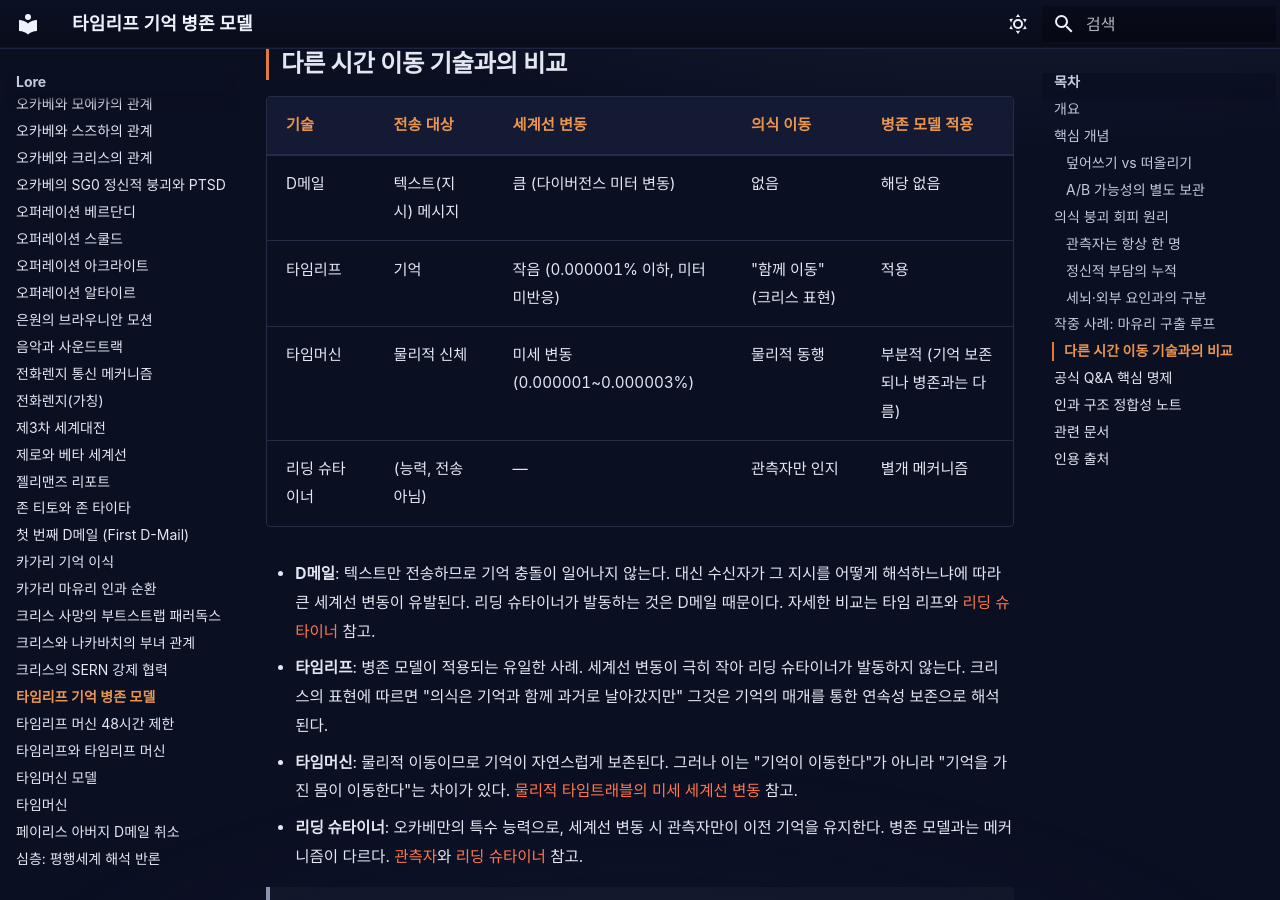
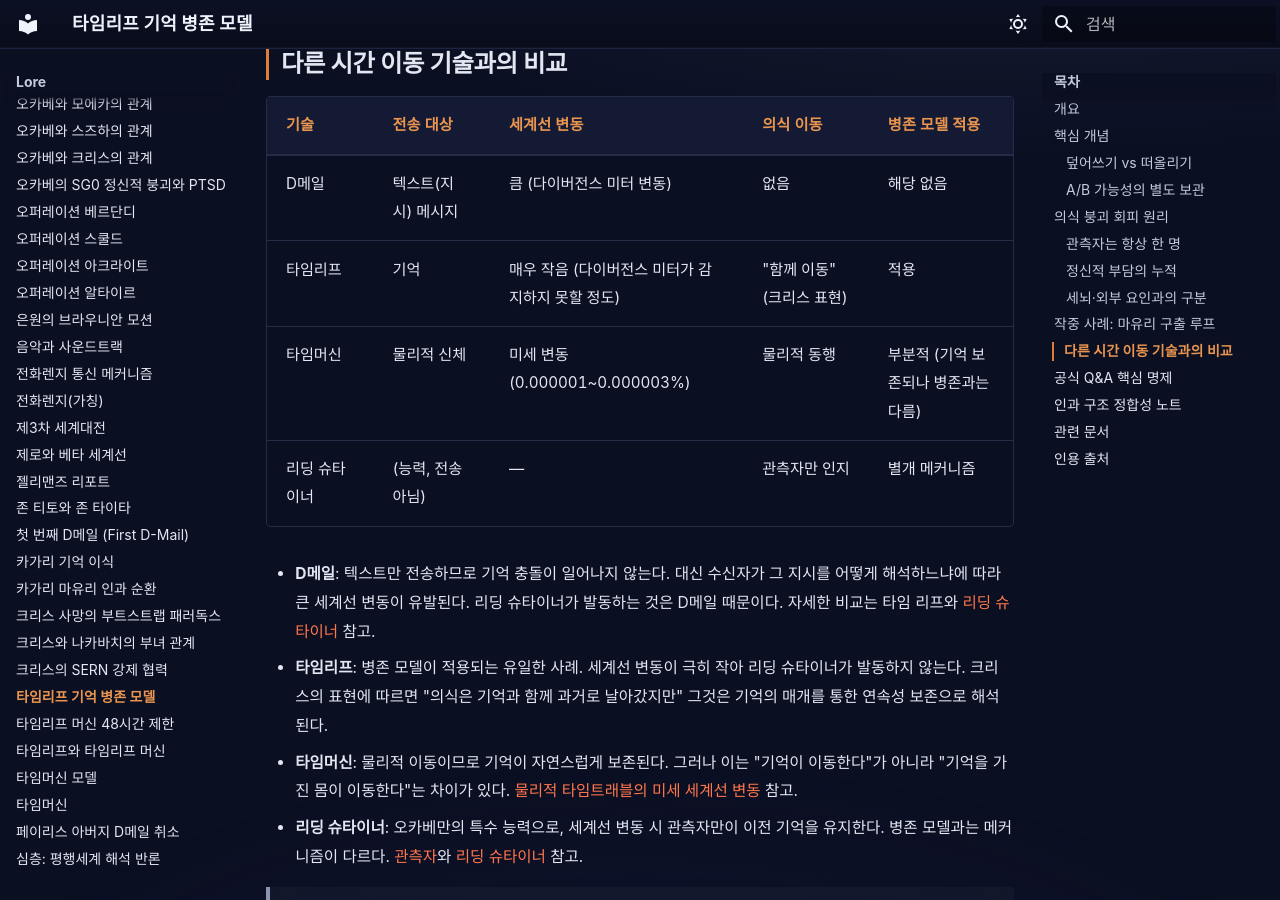
Before and after one commit to sgwiki/sgwiki.github.io, an MkDocs documentation site: the page built from wiki/lore/타임리프-기억-병존-모델.md, in a window 1280 px wide and 900 px high, scrolled down 3913 px. Built offline with MkDocs 1.6.1 and Material for MkDocs 9.7.7, drawn with Linux system fonts in a browser that asks for light colours; some web fonts are replaced.

Commit message:
fix(wiki): 타임리프-기억-병존-모델 — P10 0f14d97c 패치 적용

```diff
--- a/wiki/lore/타임리프-기억-병존-모델.md
+++ b/wiki/lore/타임리프-기억-병존-모델.md
@@ -91,7 +91,7 @@ description: "타임리프란 마키세 크리스가 고안한, 기억만을 과
 | 기술 | 전송 대상 | 세계선 변동 | 의식 이동 | 병존 모델 적용 |
 |---|---|---|---|---|
 | D메일 | 텍스트(지시) 메시지 | 큼 (다이버전스 미터 변동) | 없음 | 해당 없음 |
-| 타임리프 | 기억 | 작음 (0.000001% 이하, 미터 미반응) | "함께 이동" (크리스 표현) | 적용 |
+| 타임리프 | 기억 | 매우 작음 (다이버전스 미터가 감지하지 못할 정도) | "함께 이동" (크리스 표현) | 적용 |
 | 타임머신 | 물리적 신체 | 미세 변동 (0.000001~0.000003%) | 물리적 동행 | 부분적 (기억 보존되나 병존과는 다름) |
 | 리딩 슈타이너 | (능력, 전송 아님) | — | 관측자만 인지 | 별개 메커니즘 |
 
```
